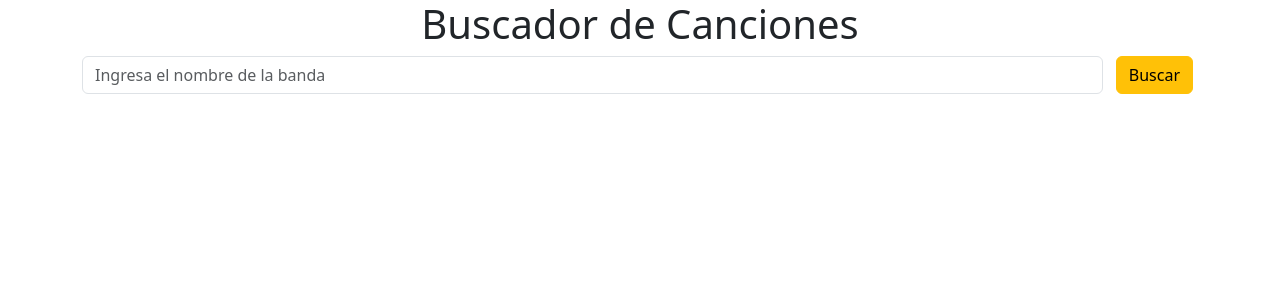
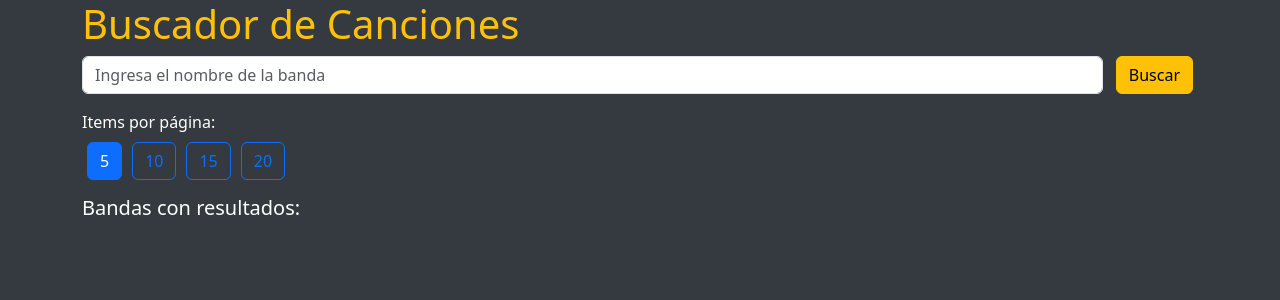
Before and after one commit to Soraxo97/Prueba_Grupo_Lagos, a React (Create React App) app in the folder buscador-musica/: page / in a window 1280 px wide. Shown: the top 300 px of the page. Built offline with nearby package versions, Linux system fonts and the light colour scheme.

Commit message:
mejoras busqueda

```diff
--- a/buscador-musica/src/App.js
+++ b/buscador-musica/src/App.js
@@ -2,51 +2,125 @@ import React, { useState } from 'react';
 import SearchBar from './componentes/SearchBar';
 import SongTable from './componentes/SongTable';
 import { searchTracks, markAsFavorite } from './services/api';
-import './App.css'; // Importa el archivo CSS
 import 'bootstrap/dist/css/bootstrap.min.css';
+import './App.css';
 
 function App() {
     const [songs, setSongs] = useState([]);
     const [favoriteIds, setFavoriteIds] = useState([]);
+    const [itemsPerPage, setItemsPerPage] = useState(5); // Elementos por página
+    const [currentPage, setCurrentPage] = useState(1); // Página actual
+    const [noResults, setNoResults] = useState(false); // Controla si no hay resultados
+    const [successfulSearches, setSuccessfulSearches] = useState([]); // Almacena nombres de bandas con resultados
 
     const handleSearch = async (bandName) => {
         try {
             const data = await searchTracks(bandName);
             setSongs(data.canciones);
+            setCurrentPage(1); // Resetear a la primera página al buscar
+
+            if (data.canciones.length === 0) {
+                setNoResults(true);
+            } else {
+                setNoResults(false);
+                // Agregar el nombre de la banda a successfulSearches si no está ya en la lista
+                setSuccessfulSearches(prevSearches => (
+                    prevSearches.includes(bandName) ? prevSearches : [...prevSearches, bandName]
+                ));
+            }
         } catch (error) {
             console.error("Error al obtener canciones:", error);
+            setNoResults(true);
         }
     };
 
     const handleFavorite = async (song) => {
         try {
-            await markAsFavorite(song);  // Llama al backend para marcar o desmarcar la canción
-            setFavoriteIds(prev => {
+            await markAsFavorite(song);
+            setFavoriteIds((prev) => {
                 const isAlreadyFavorite = prev.includes(song.cancion_id);
-                if (isAlreadyFavorite) {
-                    // Si ya es favorita, la quitamos
-                    return prev.filter(id => id !== song.cancion_id);
-                } else {
-                    // Si no es favorita, la agregamos
-                    return [...prev, song.cancion_id];
-                }
+                return isAlreadyFavorite
+                    ? prev.filter((id) => id !== song.cancion_id)
+                    : [...prev, song.cancion_id];
             });
         } catch (error) {
             console.error("Error al marcar/desmarcar como favorita:", error);
         }
     };
 
+    const indexOfLastSong = currentPage * itemsPerPage;
+    const indexOfFirstSong = indexOfLastSong - itemsPerPage;
+    const currentSongs = songs.slice(indexOfFirstSong, indexOfLastSong);
+
+    const handlePageChange = (pageNumber) => {
+        setCurrentPage(pageNumber);
+    };
+
+    const handleItemsPerPageChange = (value) => {
+        setItemsPerPage(value);
+        setCurrentPage(1); // Resetear a la primera página
+    };
+
+    const totalPages = Math.ceil(songs.length / itemsPerPage); // Total de páginas
+
     return (
         <div className="container">
-            <h1 className="text-center">Buscador de Canciones</h1>
+            <h1>Buscador de Canciones</h1>
             <SearchBar onSearch={handleSearch} />
-            {songs.length > 0 && (
+
+            <div className="mb-3">
+                <label className="form-label">Items por página:</label>
+                <div>
+                    {[5, 10, 15, 20].map((value) => (
+                        <button
+                            key={value}
+                            onClick={() => handleItemsPerPageChange(value)}
+                            className={`btn btn-outline-primary ${itemsPerPage === value ? 'active' : ''}`}
+                            style={{ marginRight: '5px' }}
+                        >
+                            {value}
+                        </button>
+                    ))}
+                </div>
+            </div>
+
+            {noResults ? (
+                <p className="text-danger">Banda no existente</p>
+            ) : currentSongs.length > 0 ? (
                 <SongTable
-                    songs={songs}
+                    songs={currentSongs}
                     favoriteIds={favoriteIds}
                     onFavorite={handleFavorite}
                 />
-            )}
+            ) : null}
+
+            {/* Mostrar nombres de bandas con resultados exitosos y hacerlos seleccionables */}
+            <div className="mt-3">
+                <h5>Bandas con resultados:</h5>
+                <div className="d-flex flex-wrap">
+                    {successfulSearches.map((name, index) => (
+                        <button
+                            key={index}
+                            onClick={() => handleSearch(name)}
+                            className="btn btn-outline-secondary me-2 mb-2"
+                        >
+                            {name}
+                        </button>
+                    ))}
+                </div>
+            </div>
+
+            <nav>
+                <ul className="pagination">
+                    {[...Array(totalPages)].map((_, index) => (
+                        <li key={index} className={`page-item ${currentPage === index + 1 ? 'active' : ''}`}>
+                            <button className="page-link" onClick={() => handlePageChange(index + 1)}>
+                                {index + 1}
+                            </button>
+                        </li>
+                    ))}
+                </ul>
+            </nav>
         </div>
     );
 }
--- a/buscador-musica/src/componentes/SongTable.js
+++ b/buscador-musica/src/componentes/SongTable.js
@@ -3,7 +3,7 @@ import SongRow from './SongRow';
 
 const SongTable = ({ songs, favoriteIds, onFavorite }) => {
     return (
-        <table className="table table-striped table-dark"> {/* Añadir clase table-dark */}
+        <table className="table table-dark table-striped">
             <thead>
                 <tr>
                     <th>Nombre Canción</th>
--- a/buscador-musica/src/componentes/component.css
+++ /dev/null
@@ -1,37 +0,0 @@
-body {
-    background-color: #343a40; /* Fondo oscuro */
-    color: white; /* Color de texto claro */
-}
-
-.table {
-    background-color: #495057; /* Color de fondo de la tabla */
-    color: white; /* Color de texto en la tabla */
-}
-
-.table-striped tbody tr:nth-of-type(odd) {
-    background-color: #6c757d; /* Color de fondo para filas impares */
-}
-
-.table-striped tbody tr:nth-of-type(even) {
-    background-color: #495057; /* Color de fondo para filas pares */
-}
-
-.btn {
-    margin: 0 5px; /* Espaciado entre botones */
-}
-
-input {
-    background-color: #495057; /* Color de fondo del input */
-    color: white; /* Color de texto del input */
-    border: 1px solid #6c757d; /* Bordes del input */
-}
-
-input:focus {
-    background-color: #6c757d; /* Color de fondo en foco */
-    color: white; /* Color de texto en foco */
-    border-color: #ffc107; /* Color del borde en foco */
-}
-
-h1 {
-    color: #ffc107; /* Color de encabezado */
-}
--- a/buscador-musica/src/index.js
+++ b/buscador-musica/src/index.js
@@ -4,7 +4,6 @@ import './index.css';
 import App from './App';
 import reportWebVitals from './reportWebVitals';
 import 'bootstrap/dist/css/bootstrap.min.css';
-import './index.css'; // Asegúrate de crear este archivo para los estilos personalizados
 
 
 const root = ReactDOM.createRoot(document.getElementById('root'));
```
Also changed, not shown: buscador-musica/src/App.css (line endings or trailing spaces), 1 other file (tests, documents, lock files or other folders).
